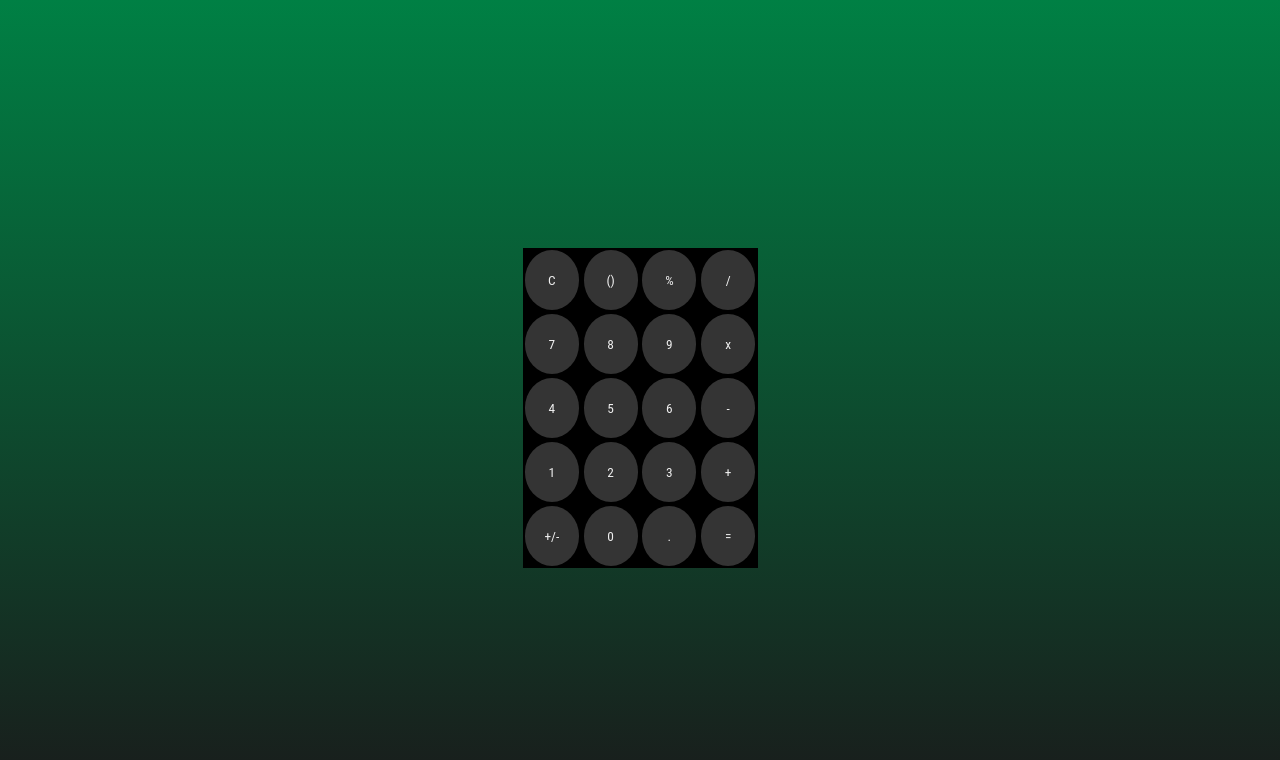
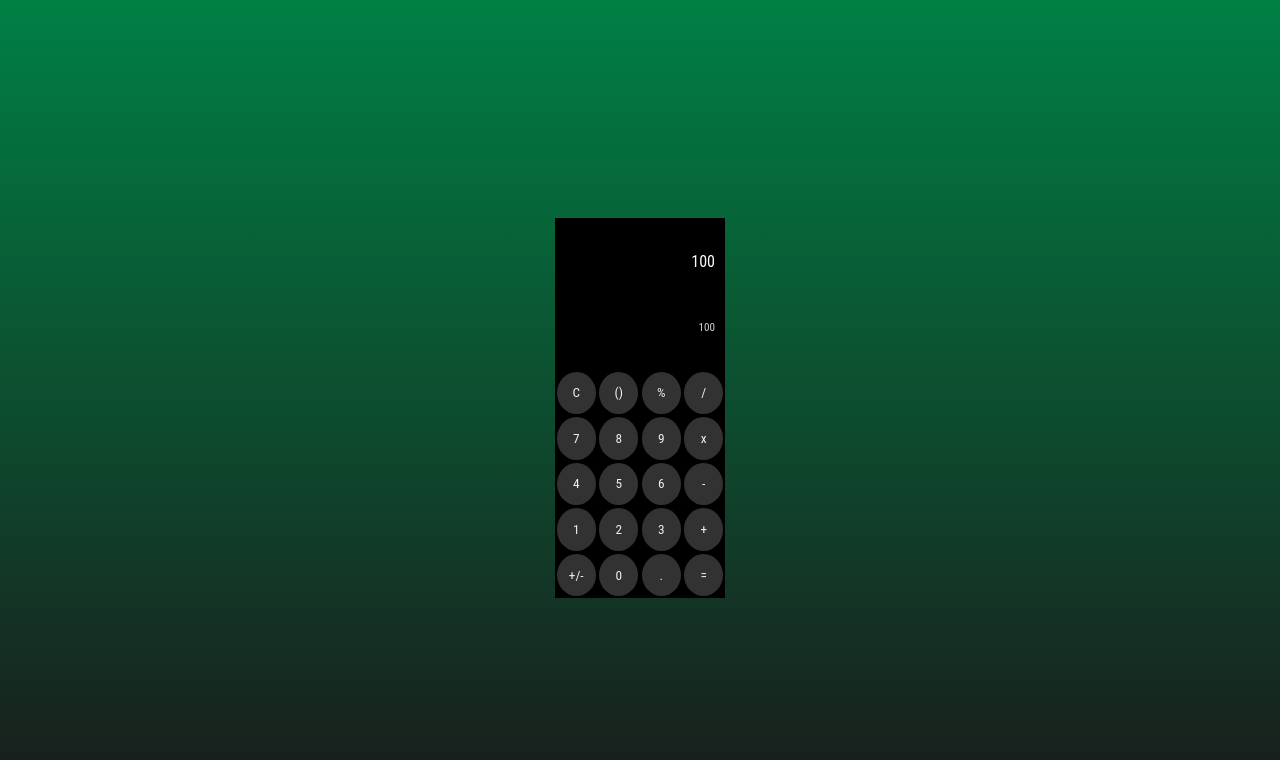
Before and after one commit to danielVCC/react_calculator, a React (Create React App) app: page / in a window 1280 px wide. Shown: the top 760 px of the page. Built offline with nearby package versions, Linux system fonts and the light colour scheme.

Commit message:
criacao do componente display

```diff
--- a/src/components/Button.css
+++ b/src/components/Button.css
@@ -1,5 +1,5 @@
 :root {
-    --bg-button: #343434;
+    --bg-button: #323232;
     --char-color: #f0f0f0;
 }
 
--- /dev/null
+++ b/src/components/Display.css
@@ -0,0 +1,28 @@
+.display {
+    grid-column: span 4;
+
+    display: flex;
+    flex-direction: column;
+    padding: 10px;
+}
+
+.main {
+    flex: 1;
+    width: 100%;
+    /* should inherit this */
+    display: flex;
+    justify-content: flex-end;
+    align-items: center;
+}
+
+.results {
+    font-size: 0.7em;
+    color: lightgrey;
+
+    flex: 1;
+    width: 100%;
+    /* should inherit this */
+    display: flex;
+    justify-content: flex-end;
+    align-items: center;
+}
--- /dev/null
+++ b/src/components/Display.jsx
@@ -0,0 +1,8 @@
+import React from "react";
+import './Display.css'
+
+export default props =>
+    <div className="display">
+        <div className="main">{props.value}</div>
+        <div className="results">{props.value}</div>
+    </div>
--- a/src/main/calculator.css
+++ b/src/main/calculator.css
@@ -1,9 +1,10 @@
 .calculator {
-    height: 320px;
-    width: 235px;
+    height: 380px;
+    width: 170px;
     overflow: hidden;
     background-color: black;
 
     display: grid;
     grid-template-columns: repeat(4, 25%);
+    grid-template-rows: 40% 12% 12% 12% 12% 12%;
 }
--- a/src/main/calculator.jsx
+++ b/src/main/calculator.jsx
@@ -1,11 +1,13 @@
 import React, { Component } from "react";
 import './Calculator.css';
 import Button from "../components/Button";
+import Display from "../components/Display";
 
 export default class Calculator extends Component {
     render() {
         return (
             <div className="calculator">
+                <Display value='100'/>
                 <Button label="C" />
                 <Button label="()" />
                 <Button label="%" />
```
